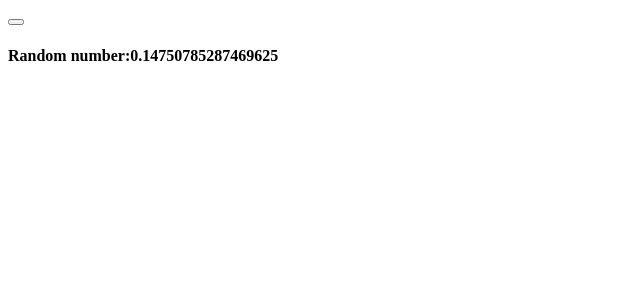
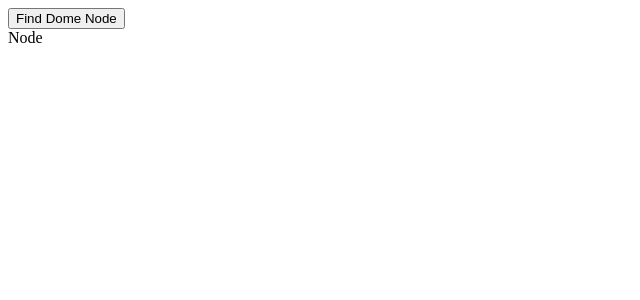
Before and after one commit to nguyennguyenloc/internshipWand, a React app in the folder reactApp/: page / in a window 1280 px wide. Shown: the top 300 px of the page, without its empty margins (0-640 px from the left). Built offline with nearby package versions, Linux system fonts and the light colour scheme.

Commit message:
ReactApp

```diff
--- a/reactApp/App.JSX
+++ b/reactApp/App.JSX
@@ -1,5 +1,6 @@
 import React from 'react';
 import react from 'react';
+import ReactDOM from 'react-dom';
 
 // class App extends React.Component {
 //     render() {
@@ -228,19 +229,39 @@ import react from 'react';
 // }
 
 //Force Update
+// class App extends React.Component {
+//     constructor() {
+//         super();
+//         this.forceUpdateHandler = this.forceUpdateHandler.bind(this);
+//     };
+//     forceUpdateHandler() {
+//         this.forceUpdate();
+//     };
+//     render() {
+//         return (
+//             <div>
+//                 <button onClick={this.forceUpdateHandler}></button>
+//                 <h4>Random number:{Math.random()}</h4>
+//             </div>
+//         );
+//     }
+// }
+
+//Find Dom Node
 class App extends React.Component {
     constructor() {
         super();
-        this.forceUpdateHandler = this.forceUpdateHandler.bind(this);
+        this.findDomNodeHander = this.findDomNodeHander.bind(this);
     };
-    forceUpdateHandler() {
-        this.forceUpdate();
-    };
+    findDomNodeHander() {
+        var myDiv = document.getElementById('myDiv');
+        ReactDOM.findDOMNode(myDiv).style.color = 'green';
+    }
     render() {
         return (
             <div>
-                <button onClick={this.forceUpdateHandler}></button>
-                <h4>Random number:{Math.random()}</h4>
+                <button onClick={this.findDomNodeHander}>Find Dome Node</button>
+                <div id="myDiv">Node</div>
             </div>
         );
     }
```
